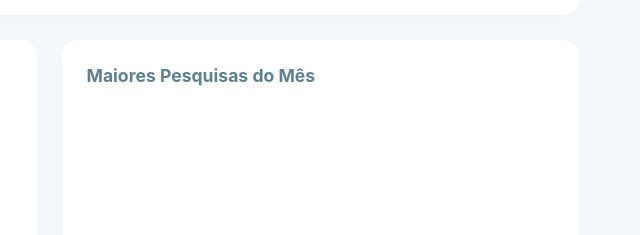
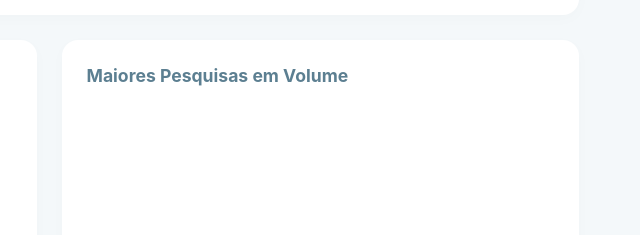
Before and after one commit to GabryelAquiles/News-Through-Time, a plain HTML site: page home.html in a window 1280 px wide. Shown: the part 188-423 px from the top of the page, 591-1231 px from the left. Drawn offline with nearby package versions, Linux system fonts and the light colour scheme; no server answers.

Commit message:
Refactor home.html structure and styles
Updated the content and structure of home.html, including changes to the header, main content, and styles.

```diff
--- a/home.html
+++ b/home.html
@@ -290,7 +290,7 @@
 
       <!-- Coluna 2: Gráfico das Maiores do Mês -->
       <div class="card">
-        <h2>Maiores Pesquisas do Mês</h2>
+        <h2>Maiores Pesquisas em Volume</h2>
         <div class="chart-wrapper">
           <canvas id="graficoMes"></canvas>
         </div>
```
